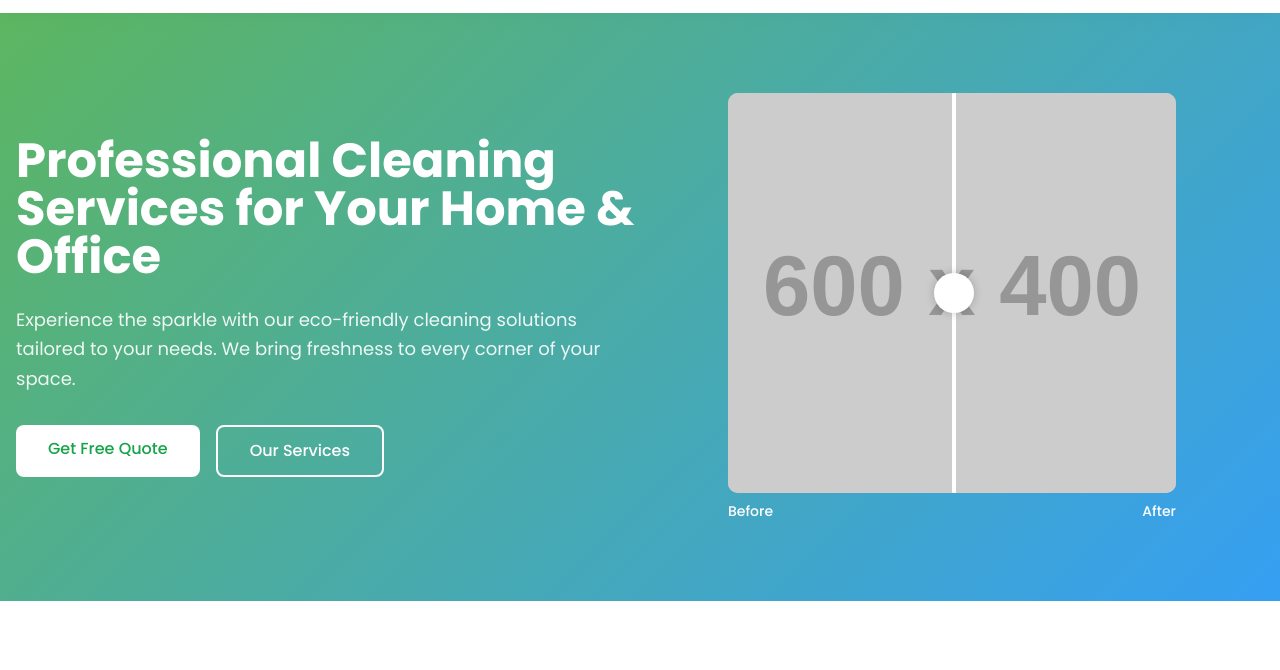
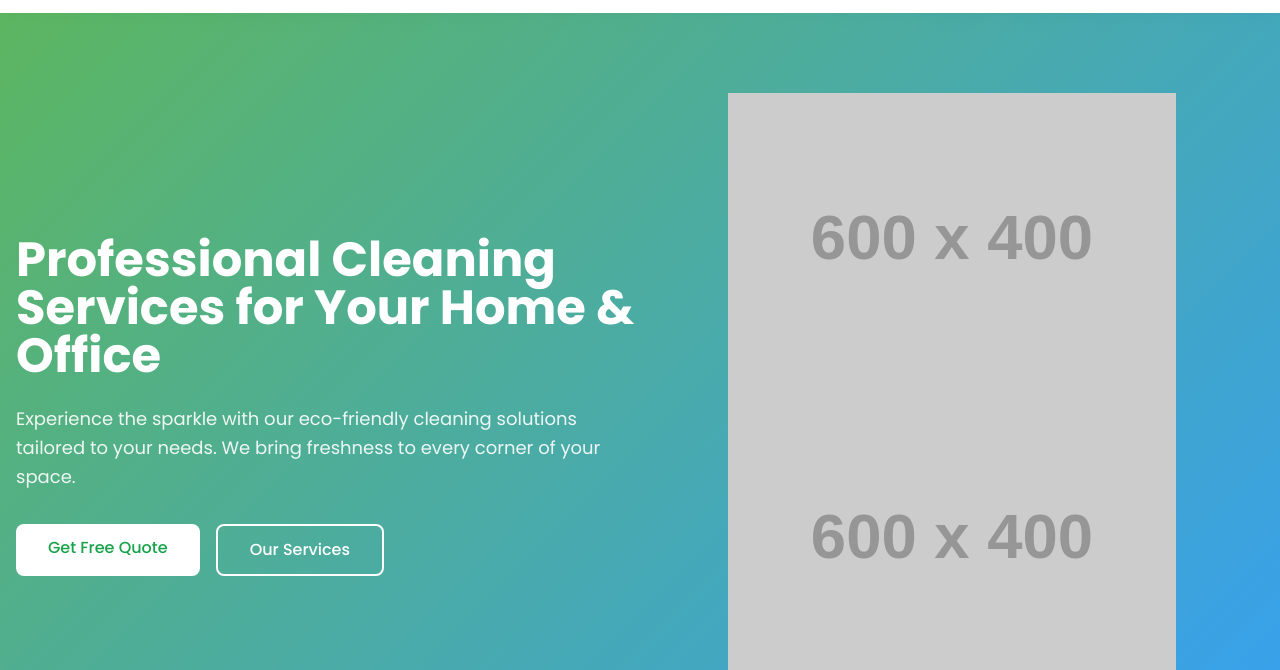
Before and after one commit to bytelab-dev/armanee, a plain HTML site: page index.html in a window 1280 px wide. Shown: the part 59-729 px from the top of the page. Drawn offline with nearby package versions, Linux system fonts and the light colour scheme; placeholder pictures from the web are drawn by us.

Commit message:
Update index.html
delete image

```diff
--- a/index.html
+++ b/index.html
@@ -50,22 +50,6 @@
             align-items: center;
             justify-content: center;
         }
-
-        .before-after-slider {
-            position: relative;
-            width: 100%;
-            height: 400px;
-            overflow: hidden;
-            border-radius: 10px;
-        }
-
-        .before-image, .after-image {
-            position: absolute;
-            width: 100%;
-            height: 100%;
-            object-fit: cover;
-        }
-
         .slider-handle {
             position: absolute;
             width: 4px;
```
